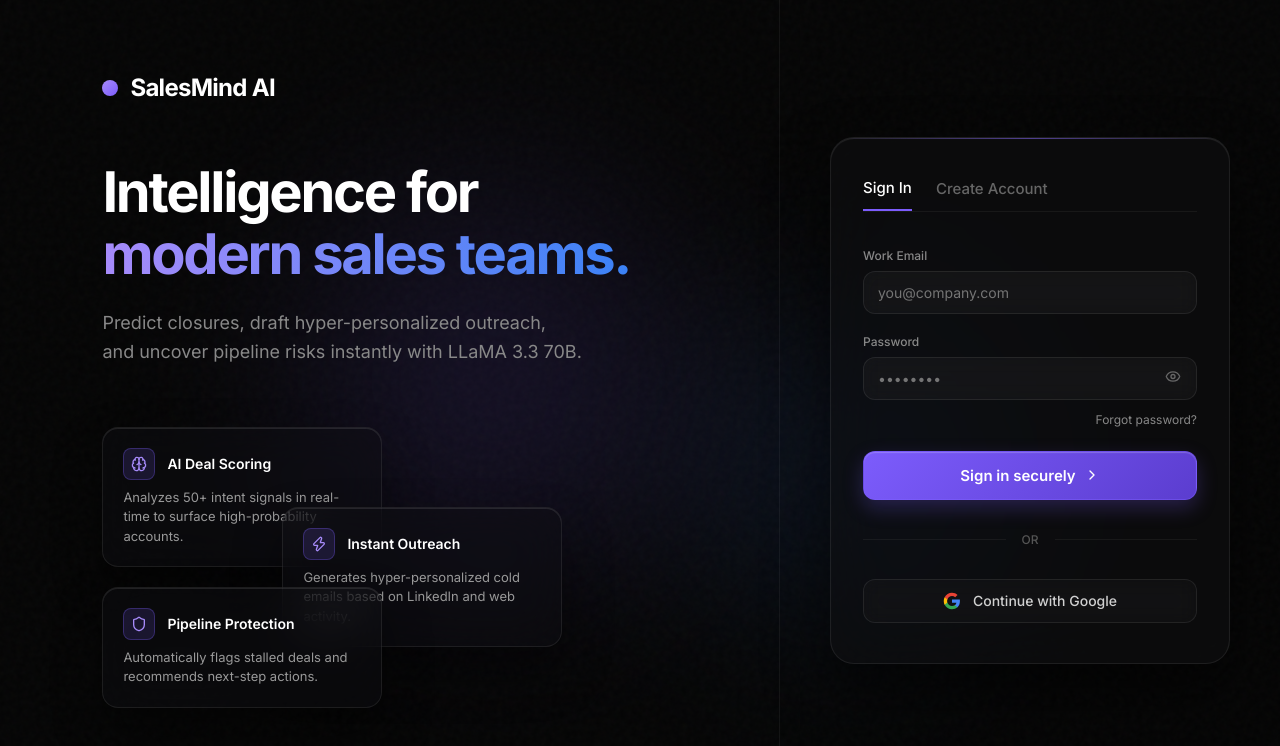
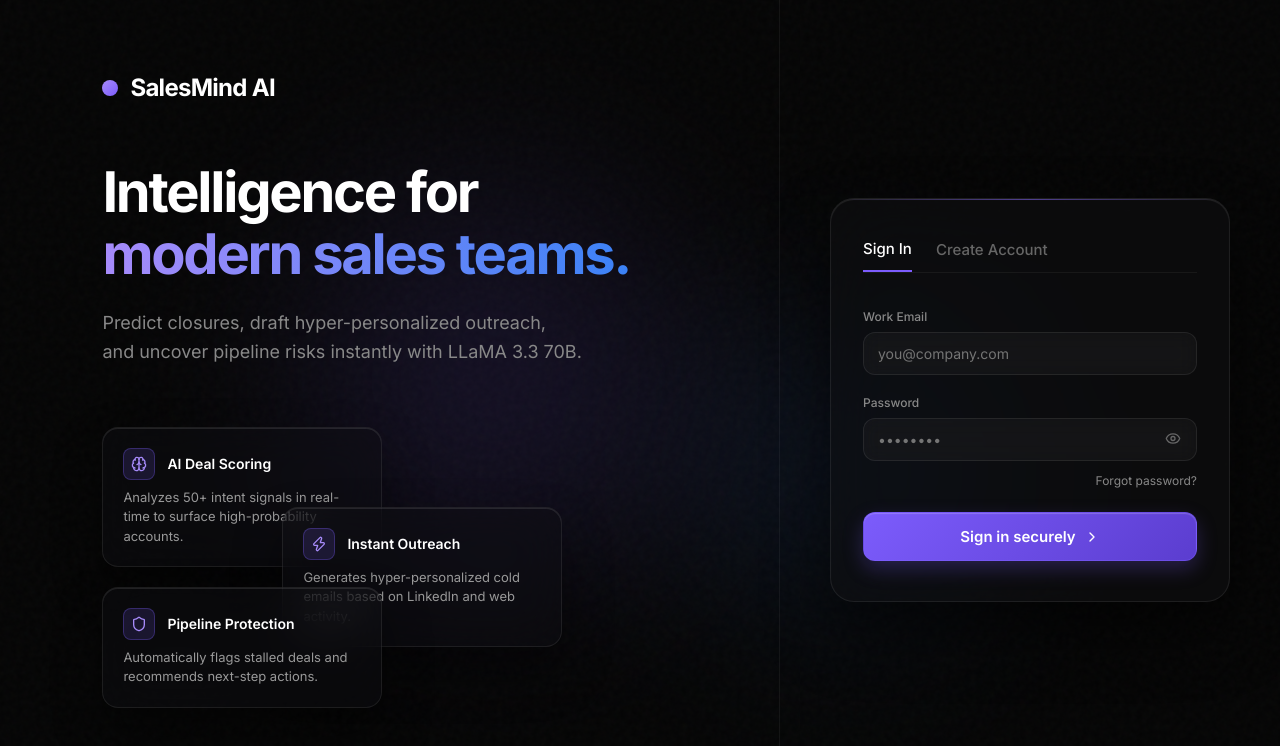
Before and after one commit to SACHIN0280/AI_Sales_intelligence, a Next.js app in the folder frontend/: page /login in a window 1280 px wide. Shown: the top 746 px of the page. Built offline with nearby package versions, Linux system fonts and the light colour scheme.

Commit message:
Remove Google sign in button

```diff
--- a/frontend/app/(auth)/login/page.tsx
+++ b/frontend/app/(auth)/login/page.tsx
@@ -110,6 +110,8 @@
     await new Promise(r => setTimeout(r, 800));
     if (siEmail === "admin@salesmind.ai" && siPass === "demo1234") {
       setAuthCookie();
+      localStorage.setItem("salesmind_user_name", "Sales Admin");
+      localStorage.setItem("salesmind_user_email", "admin@salesmind.ai");
       window.location.href = "/dashboard";
     } else {
       setSiError("Invalid credentials. Try admin@salesmind.ai / demo1234");
@@ -311,32 +313,6 @@
               )}
             </div>
 
-            {/* Divider */}
-            <div style={{ display: "flex", alignItems: "center", gap: 16, margin: "32px 0" }}>
-              <div style={{ flex: 1, height: 1, background: "rgba(255,255,255,0.05)" }} />
-              <span style={{ fontSize: 12, color: "#555", fontWeight: 500 }}>OR</span>
-              <div style={{ flex: 1, height: 1, background: "rgba(255,255,255,0.05)" }} />
-            </div>
-
-            {/* Google Auth Button */}
-            <button
-              style={{
-                width: "100%", background: "rgba(255,255,255,0.02)", border: "1px solid rgba(255,255,255,0.08)",
-                borderRadius: 12, padding: "12px", fontSize: 14, fontWeight: 500, color: "#d0d0d0",
-                cursor: "pointer", fontFamily: "inherit", display: "flex", alignItems: "center", justifyContent: "center", gap: 12,
-                transition: "all 0.3s", backdropFilter: "blur(10px)"
-              }}
-              onMouseEnter={e => { e.currentTarget.style.background = "rgba(255,255,255,0.05)"; e.currentTarget.style.borderColor = "rgba(255,255,255,0.15)"; e.currentTarget.style.color = "#fff"; }}
-              onMouseLeave={e => { e.currentTarget.style.background = "rgba(255,255,255,0.02)"; e.currentTarget.style.borderColor = "rgba(255,255,255,0.08)"; e.currentTarget.style.color = "#d0d0d0"; }}
-            >
-              <svg width="18" height="18" viewBox="0 0 24 24">
-                <path fill="#4285F4" d="M22.56 12.25c0-.78-.07-1.53-.2-2.25H12v4.26h5.92c-.26 1.37-1.04 2.53-2.21 3.31v2.77h3.57c2.08-1.92 3.28-4.74 3.28-8.09z"/>
-                <path fill="#34A853" d="M12 23c2.97 0 5.46-.98 7.28-2.66l-3.57-2.77c-.98.66-2.23 1.06-3.71 1.06-2.86 0-5.29-1.93-6.16-4.53H2.18v2.84C3.99 20.53 7.7 23 12 23z"/>
-                <path fill="#FBBC05" d="M5.84 14.09c-.22-.66-.35-1.36-.35-2.09s.13-1.43.35-2.09V7.07H2.18C1.43 8.55 1 10.22 1 12s.43 3.45 1.18 4.93l3.66-2.84z"/>
-                <path fill="#EA4335" d="M12 5.38c1.62 0 3.06.56 4.21 1.64l3.15-3.15C17.45 2.09 14.97 1 12 1 7.7 1 3.99 3.47 2.18 7.07l3.66 2.84c.87-2.6 3.3-4.53 6.16-4.53z"/>
-              </svg>
-              Continue with Google
-            </button>
           </div>
         </div>
       </div>
--- a/frontend/components/layout/Sidebar.tsx
+++ b/frontend/components/layout/Sidebar.tsx
@@ -59,8 +59,10 @@
   }, []);
 
   const handleLogout = () => {
-    document.cookie = "salesmind_auth=; path=/; max-age=0";
-    router.push("/login");
+    document.cookie = "salesmind_auth=; path=/; expires=Thu, 01 Jan 1970 00:00:00 GMT; max-age=0";
+    localStorage.removeItem("salesmind_user_name");
+    localStorage.removeItem("salesmind_user_email");
+    window.location.href = "/login";
   };
 
   return (
```
